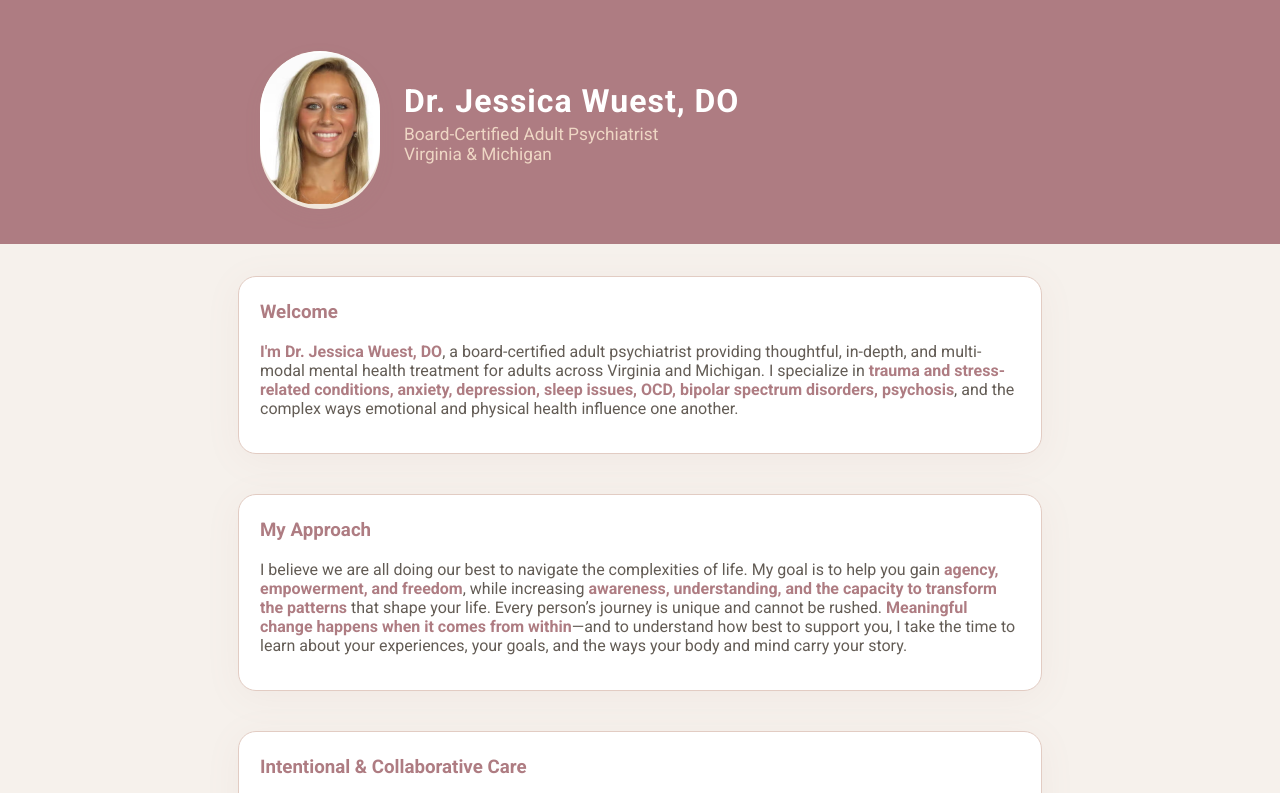
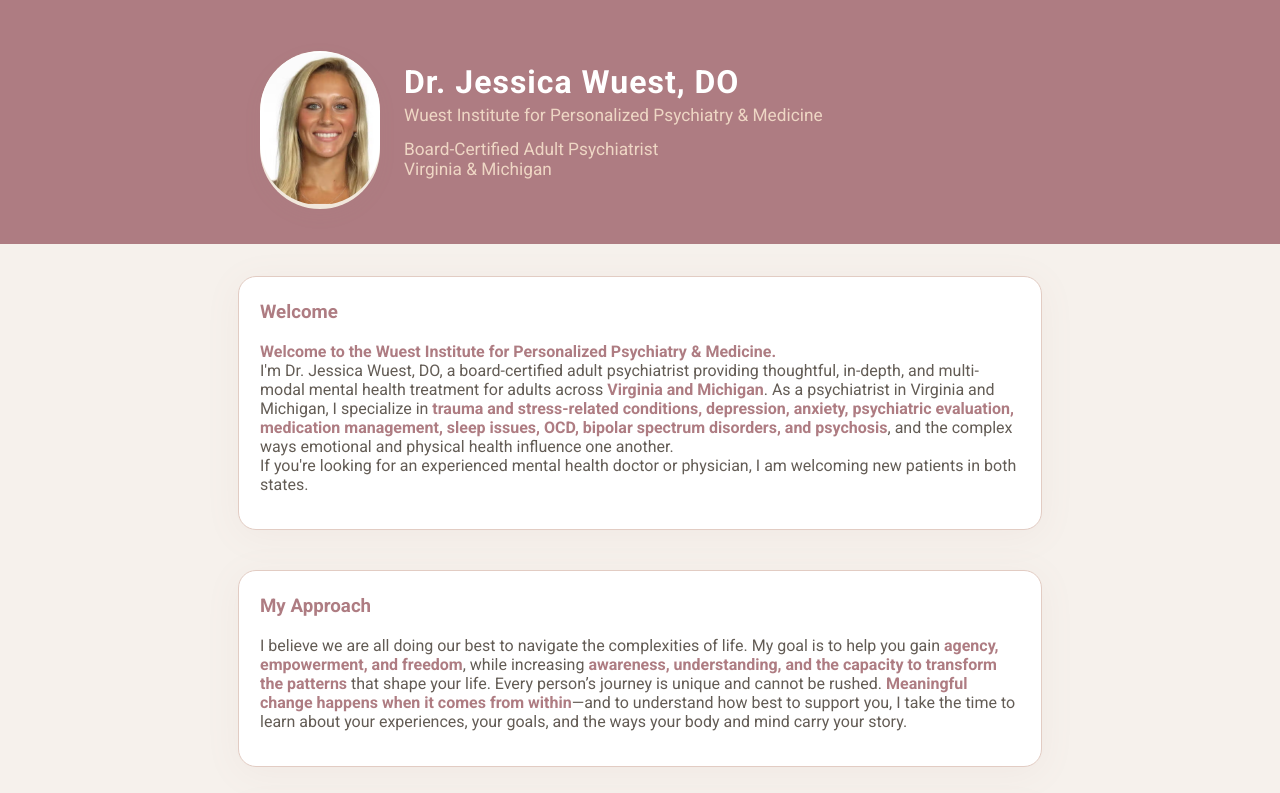
Before and after one commit to wuestinstitute/dr-wuest-psychiatry, a plain HTML site: page index.html in a window 1280 px wide. Shown: the top 793 px of the page. Drawn offline with Linux system fonts and the light colour scheme.

Commit message:
Add files via upload

```diff
--- a/index.html
+++ b/index.html
@@ -3,7 +3,8 @@
 <head>
   <meta charset="UTF-8" />
   <meta name="viewport" content="width=device-width, initial-scale=1.0"/>
-  <title>Dr. Jessica Wuest, DO – Adult Psychiatry</title>
+  <title>Wuest Institute for Personalized Psychiatry & Medicine – Virginia & Michigan Psychiatrist</title>
+  <meta name="description" content="Wuest Institute for Personalized Psychiatry & Medicine, led by Dr. Jessica Wuest, DO, offers adult psychiatry, mental health care, and medication management for depression, anxiety, and trauma in Virginia and Michigan. New patients welcome.">
   <link rel="stylesheet" href="styles.css"/>
   <link href="https://fonts.googleapis.com/css?family=Roboto:400,700&display=swap" rel="stylesheet"/>
 </head>
@@ -11,11 +12,12 @@
   <header class="header">
     <div class="container header-content">
       <div class="profile-pic-wrapper">
-        <img src="dr-wuest.jpg" alt="Dr. Jessica Wuest" class="profile-pic"/>
+        <img src="dr-wuest.jpg" alt="Dr. Jessica Wuest, Virginia and Michigan Board-Certified Psychiatrist" class="profile-pic"/>
       </div>
       <div>
         <h1 class="main-title">Dr. Jessica Wuest, DO</h1>
-        <h2 class="subtitle">Board-Certified Adult Psychiatrist<br/>Virginia & Michigan</h2>
+        <h2 class="subtitle">Wuest Institute for Personalized Psychiatry &amp; Medicine</h2>
+        <h3 class="subtitle">Board-Certified Adult Psychiatrist<br/>Virginia &amp; Michigan</h3>
       </div>
     </div>
   </header>
@@ -26,9 +28,11 @@
       <div class="container section-box">
         <h3>Welcome</h3>
         <p>
-          <b>I'm Dr. Jessica Wuest, DO</b>,
-          a board-certified adult psychiatrist providing thoughtful, in-depth, and multi-modal mental health treatment for adults across Virginia and Michigan.
-          I specialize in <b>trauma and stress-related conditions, anxiety, depression, sleep issues, OCD, bipolar spectrum disorders, psychosis</b>, and the complex ways emotional and physical health influence one another.
+          <b>Welcome to the Wuest Institute for Personalized Psychiatry &amp; Medicine.</b><br/>
+          I'm Dr. Jessica Wuest, DO,
+          a board-certified adult psychiatrist providing thoughtful, in-depth, and multi-modal mental health treatment for adults across <b>Virginia and Michigan</b>.
+          As a psychiatrist in Virginia and Michigan, I specialize in <b>trauma and stress-related conditions, depression, anxiety, psychiatric evaluation, medication management, sleep issues, OCD, bipolar spectrum disorders, and psychosis</b>, and the complex ways emotional and physical health influence one another.<br>
+          If you're looking for an experienced mental health doctor or physician, I am welcoming new patients in both states.
         </p>
       </div>
     </section>
@@ -89,7 +93,7 @@
           <li><b>Nervous system responses</b> shaped by chronic stress or past experiences</li>
         </ul>
         <p>
-          For individuals with medication sensitivity or limited treatment response, I also offer <b>pharmacogenomic testing (GeneSight)</b> when appropriate to help guide medication selection in a more precise way.
+          For individuals with medication sensitivity or limited treatment response, the Wuest Institute for Personalized Psychiatry &amp; Medicine also offers <b>pharmacogenomic testing (GeneSight)</b> when appropriate to help guide medication selection in a more precise way.
         </p>
       </div>
     </section>
@@ -122,7 +126,7 @@
       <div class="container section-box">
         <h3>Let's Work Together</h3>
         <p>
-          If you’re seeking <b>comprehensive, whole-person psychiatric care</b> rooted in collaboration, understanding, and empowerment, I would be honored to work with you.
+          If you’re seeking <b>comprehensive, whole-person psychiatric care</b> rooted in collaboration, understanding, and empowerment, I would be honored to work with you. The Wuest Institute for Personalized Psychiatry &amp; Medicine is dedicated to supporting patients in <b>Virginia and Michigan</b> with expert, compassionate care.
         </p>
       </div>
     </section>
@@ -159,7 +163,7 @@
 
   <footer class="footer">
     <div class="container">
-      <p>© 2025 Dr. Jessica Wuest, DO. All rights reserved.</p>
+      <p>© 2025 Dr. Jessica Wuest, DO &mdash; Wuest Institute for Personalized Psychiatry &amp; Medicine. All rights reserved.</p>
     </div>
   </footer>
 </body>
```
